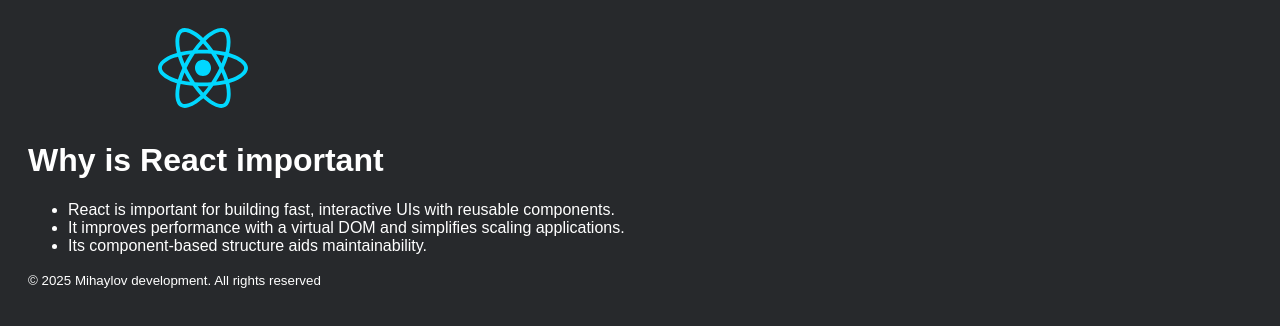
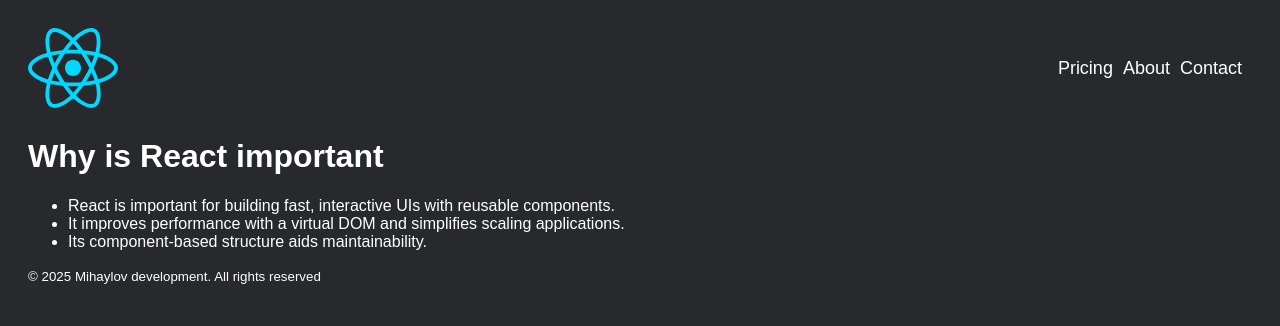
Before and after one commit to PetarMihaylov-PM/my-react-list, a React (Vite) app: page / in a window 1280 px wide. Shown: the top 326 px of the page. Built offline with nearby package versions, Linux system fonts and the light colour scheme.

Commit message:
className challage

```diff
--- a/src/main.jsx
+++ b/src/main.jsx
@@ -1,12 +1,17 @@
 import { createRoot } from 'react-dom/client';
-import { Fragment } from 'react';
-
 const root = createRoot(document.getElementById('root'));
 
 function Header() {
    return (
-      <header>
+      <header className='header'>
          <img src="src/assets/react.svg" alt="React logo" width='90px'/>
+         <nav>
+            <ul className="nav-list">
+               <li>Pricing</li>
+               <li>About</li>
+               <li>Contact</li>
+            </ul>
+         </nav>
       </header>
    )
 }
--- a/src/style.css
+++ b/src/style.css
@@ -9,6 +9,20 @@
   margin-top: 30px;
 }
 
-img {
-  margin-left: 130px;
+.nav-list {
+  list-style: none;
+  display: flex;
+  flex-direction: row;
 }
+
+.nav-list li {
+  padding-right: 10px;
+  font-size: 18px;
+  font: bold;
+}
+
+.header {
+  display: flex;
+  justify-content: space-between;
+  align-items: center;
+}
```
